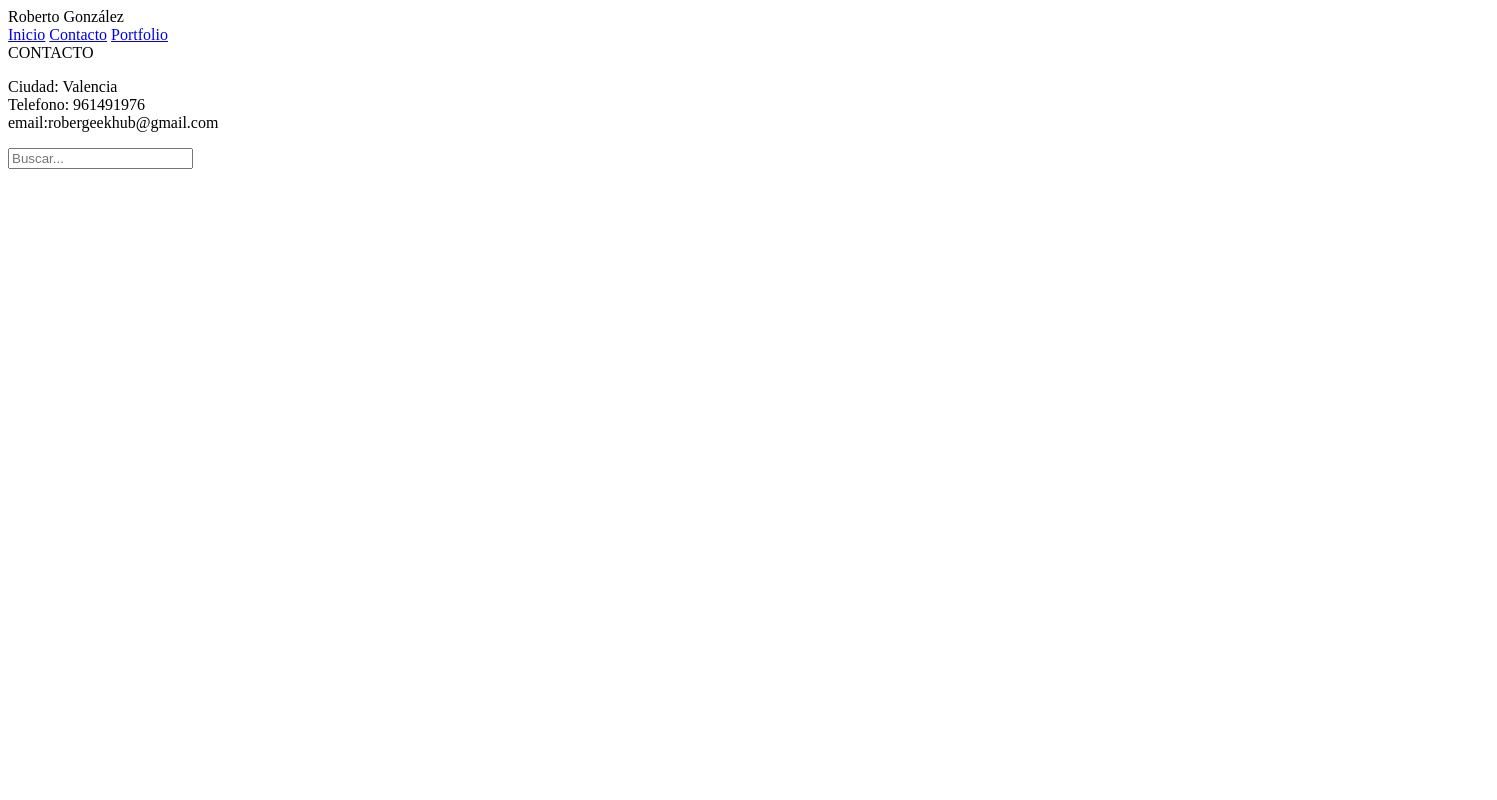
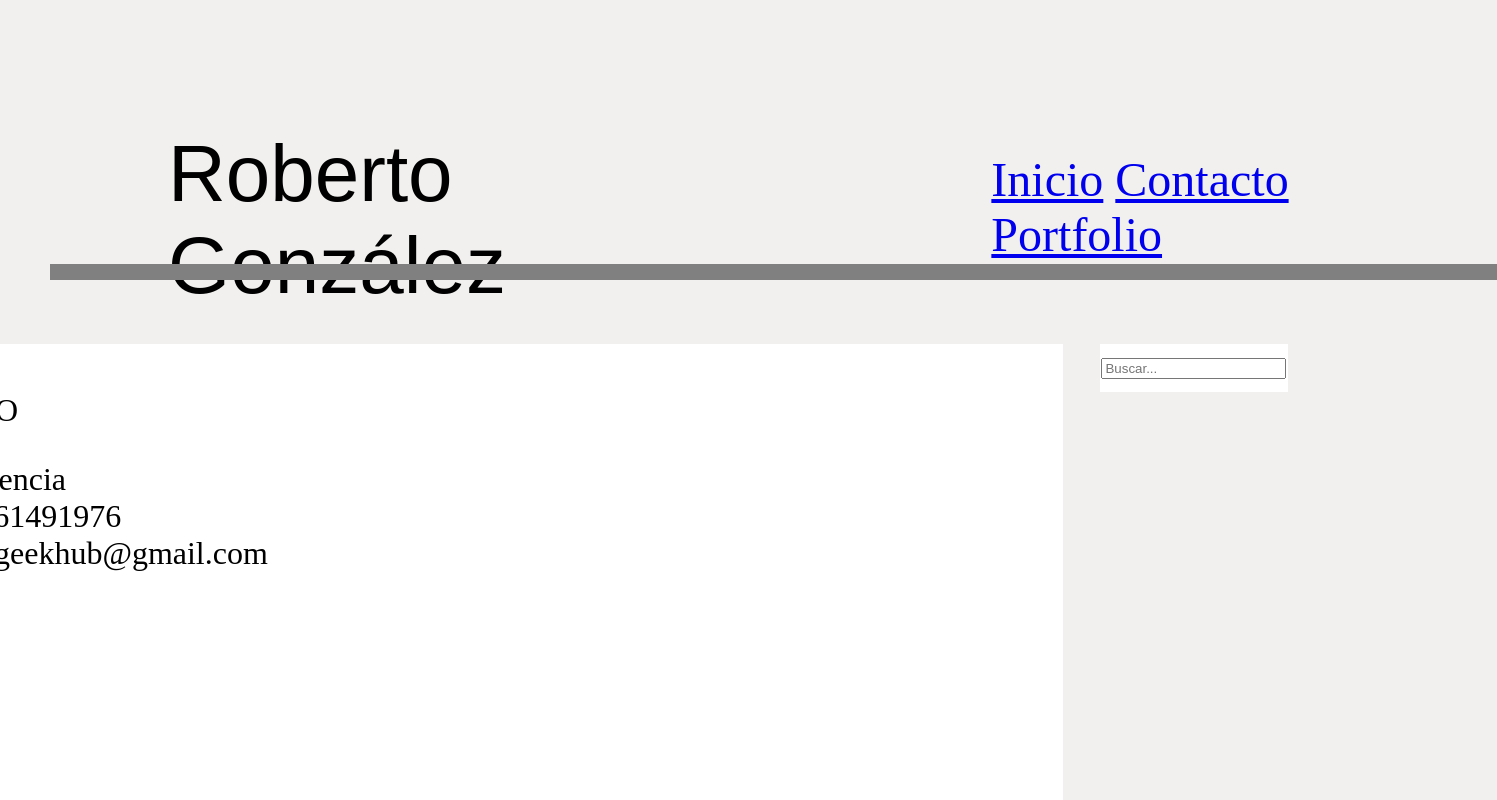
Before and after one commit to robergeekhub/WebPersonal, a plain HTML site: page html/contacto.html in a window 1280 px wide. Shown: the top 800 px of the page, 1497 px wide, since content can reach past the window. Drawn offline with Linux system fonts and the light colour scheme; files that its build step writes are made by us from their sources; the site is published under a folder, as on GitHub Pages, so addresses that start at the root find nothing.

Commit message:
modify css

```diff
--- a/html/contacto.html
+++ b/html/contacto.html
@@ -4,7 +4,7 @@
     <meta charset="UTF-8">
     <meta name="viewport" content="width=device-width, initial-scale=1.0">
     <title>Contacto</title>
-    <link href="/css/contacto.css" type="text/css" rel="stylesheet">
+    <link href="css/contacto.css" type="text/css" rel="stylesheet">
 </head>
 <body>
     <div class="nombre">Roberto González</div>
```
Also changed, not shown: html/portfolio.html (+1 -1 lines).
